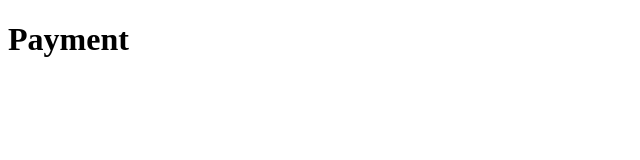
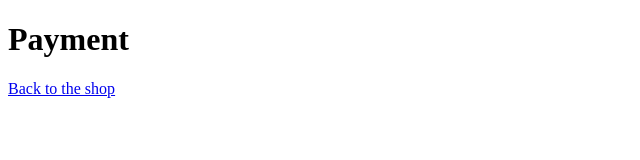
Before and after one commit to InfralyAI/shopapp-dryrun3, a plain HTML site: page payment.html in a window 1280 px wide. Shown: the whole page, without its empty margins (0-640 px from the left). Drawn offline with Linux system fonts and the light colour scheme.

Commit message:
Link back to the home page

```diff
--- a/payment.html
+++ b/payment.html
@@ -5,5 +5,6 @@
 </head>
 <body>
     <h1>Payment</h1>
+    <a href="index.html">Back to the shop</a>
 </body>
 </html>
```
